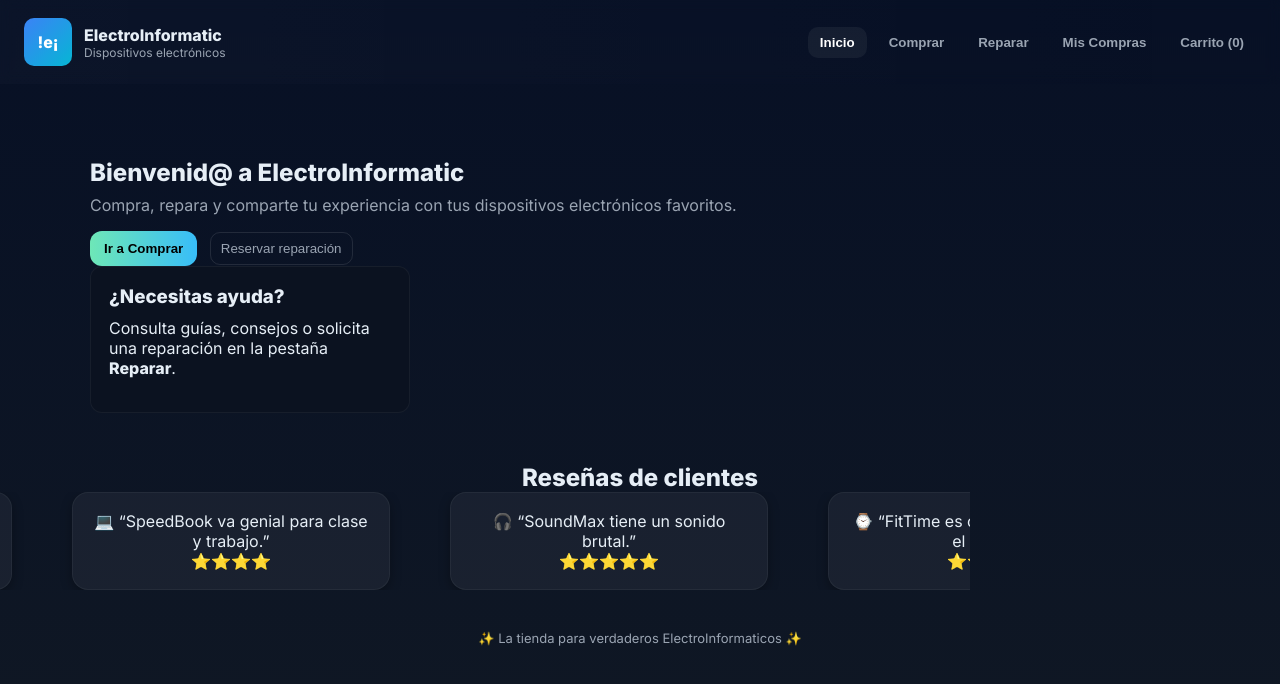
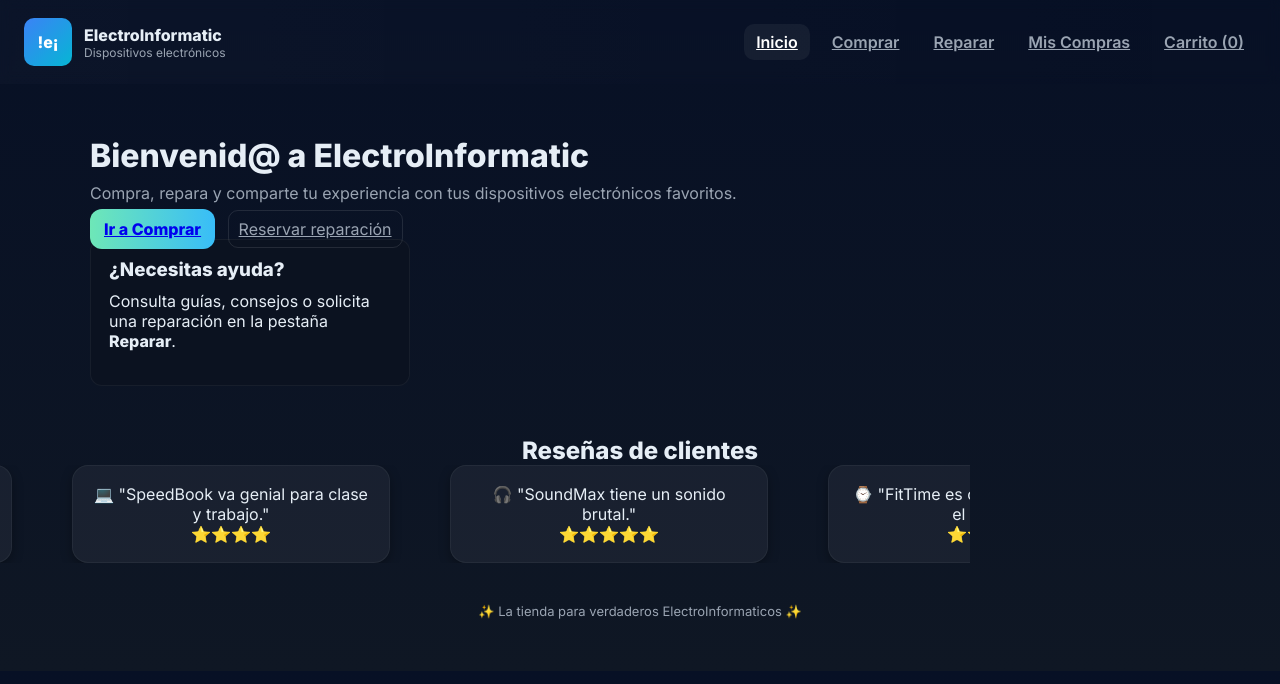
Before and after one commit to DanielTierraseca/IPO, a plain HTML site: page practica1/index.html in a window 1280 px wide. Drawn offline with Linux system fonts and the light colour scheme.

Commit message:
Esta bien, espero

```diff
--- a/practica1/index.html
+++ b/practica1/index.html
@@ -3,7 +3,7 @@
 <head>
   <meta charset="utf-8" />
   <meta name="viewport" content="width=device-width,initial-scale=1" />
-  <title>ElectroInformatic — Comprar · Reparar · Reseñas</title>
+  <title>ElectroInformatic — Inicio</title>
   <link href="https://fonts.googleapis.com/css2?family=Inter:wght@300;400;600;800&display=swap" rel="stylesheet">
   <link rel="stylesheet" href="styles.css">
 </head>
@@ -17,23 +17,22 @@
       </div>
     </div>
     <nav>
-      <button class="nav-btn active" data-target="home">Inicio</button>
-      <button class="nav-btn" data-target="comprar">Comprar</button>
-      <button class="nav-btn" data-target="reparar">Reparar</button>
-      <button class="nav-btn" data-target="mis-compras">Mis Compras</button>
-      <button class="nav-btn" id="cart-btn">Carrito (0)</button>
+      <a href="index.html" class="nav-btn active">Inicio</a>
+      <a href="comprar.html" class="nav-btn">Comprar</a>
+      <a href="reparar.html" class="nav-btn">Reparar</a>
+      <a href="mis-compras.html" class="nav-btn">Mis Compras</a>
+      <a href="carrito.html" class="nav-btn" id="cart-btn">Carrito (0)</a>
     </nav>
   </header>
 
   <main>
-    <section id="home" class="active">
     <div class="hero">
       <div class="hero-card">
         <h1>Bienvenid@ a ElectroInformatic</h1>
         <p class="lead">Compra, repara y comparte tu experiencia con tus dispositivos electrónicos favoritos.</p>
         <div class="cta">
-            <button class="btn" data-target="comprar">Ir a Comprar</button>
-            <button class="small-btn" data-target="reparar" style="margin-left:8px">Reservar reparación</button>
+          <a href="comprar.html" class="btn">Ir a Comprar</a>
+          <a href="reparar.html" class="small-btn" style="margin-left:8px">Reservar reparación</a>
         </div>
       </div>
       <div style="width:320px">
@@ -48,46 +47,12 @@
     <div id="resenas-movimiento">
       <h2>Reseñas de clientes</h2>
       <div class="resenas-slider">
-          <div class="card">📱 “El X-Phone me sorprendió, excelente batería.”<br>⭐⭐⭐⭐⭐</div>
-          <div class="card">💻 “SpeedBook va genial para clase y trabajo.”<br>⭐⭐⭐⭐</div>
-          <div class="card">🎧 “SoundMax tiene un sonido brutal.”<br>⭐⭐⭐⭐⭐</div>
-          <div class="card">⌚ “FitTime es cómodo y mide bien el pulso.”<br>⭐⭐⭐⭐</div>
+        <div class="card">📱 "El X-Phone me sorprendió, excelente batería."<br>⭐⭐⭐⭐⭐</div>
+        <div class="card">💻 "SpeedBook va genial para clase y trabajo."<br>⭐⭐⭐⭐</div>
+        <div class="card">🎧 "SoundMax tiene un sonido brutal."<br>⭐⭐⭐⭐⭐</div>
+        <div class="card">⌚ "FitTime es cómodo y mide bien el pulso."<br>⭐⭐⭐⭐</div>
       </div>
     </div>
-    </section>
-
-    <section id="comprar">
-      <h2>Comprar</h2>
-      <p class="muted">Selecciona un producto para ver detalles y añadir al carrito.</p>
-      <div id="product-list" class="grid"></div>
-      <div id="product-detail"></div>
-    </section>
-
-    <section id="reparar">
-      <h2>Reparar</h2>
-      <div class="card form-card">
-        <form onsubmit="event.preventDefault(); alert('Solicitud enviada (demo).')">
-          <input placeholder="Nombre" required>
-          <input placeholder="Dispositivo (ej. móvil, portátil)" required>
-          <textarea placeholder="Descripción del fallo" rows="4"></textarea>
-          <div class="form-buttons">
-            <button class="btn" type="submit">Enviar solicitud</button>
-            <button class="small-btn" type="button" onclick="alert('Demo: llama al 900-XXX-XXX')">Llamar</button>
-          </div>
-        </form>
-      </div>
-    </section>
-
-    <section id="mis-compras">
-      <h2>Mis Compras</h2>
-      <p class="muted">Aquí verás tus pedidos completados. Puedes añadir una reseña.</p>
-      <div id="purchase-list" class="card cart-list"></div>
-    </section>
-
-    <section id="carrito">
-      <h2>Carrito</h2>
-      <div id="cart-contents" class="card cart-list">Tu carrito está vacío.</div>
-    </section>
 
     <footer>✨ La tienda para verdaderos ElectroInformaticos ✨</footer>
   </main>
```
Lines whose indentation alone changed are shown as unchanged.
